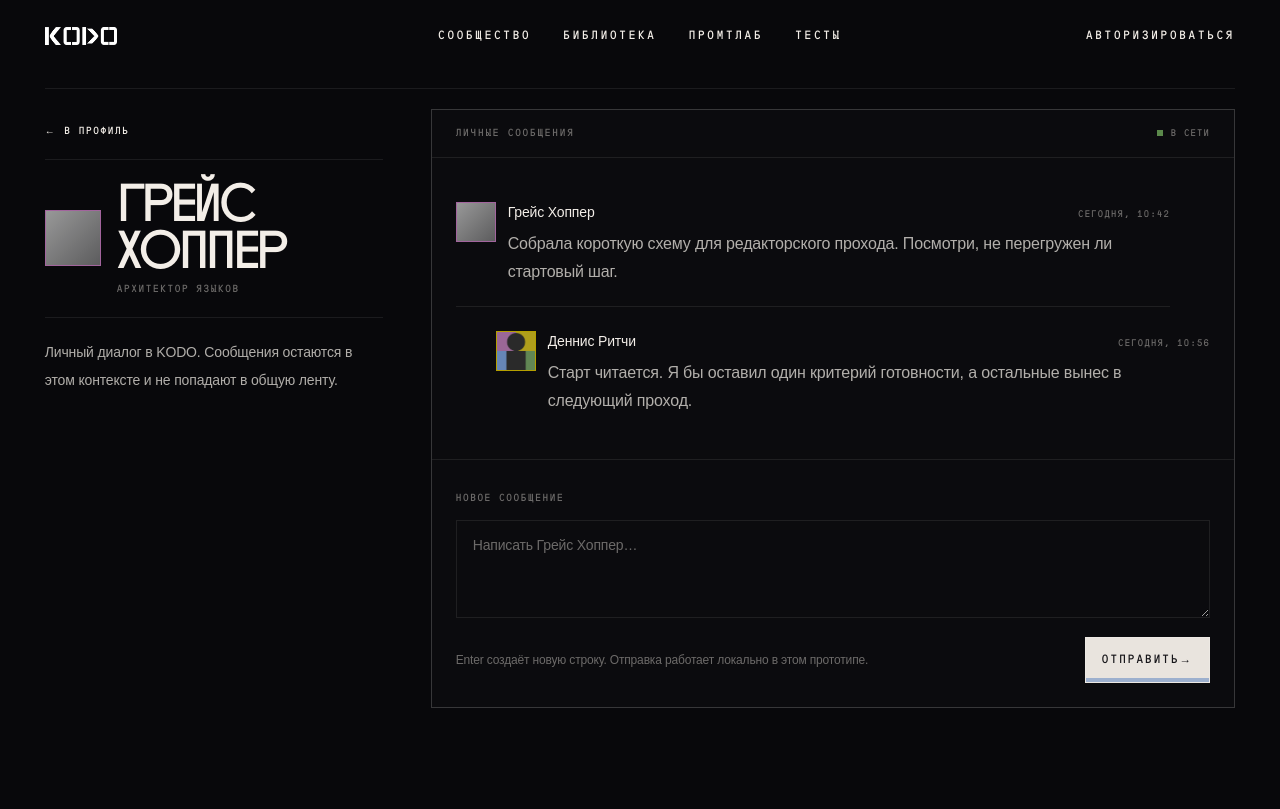
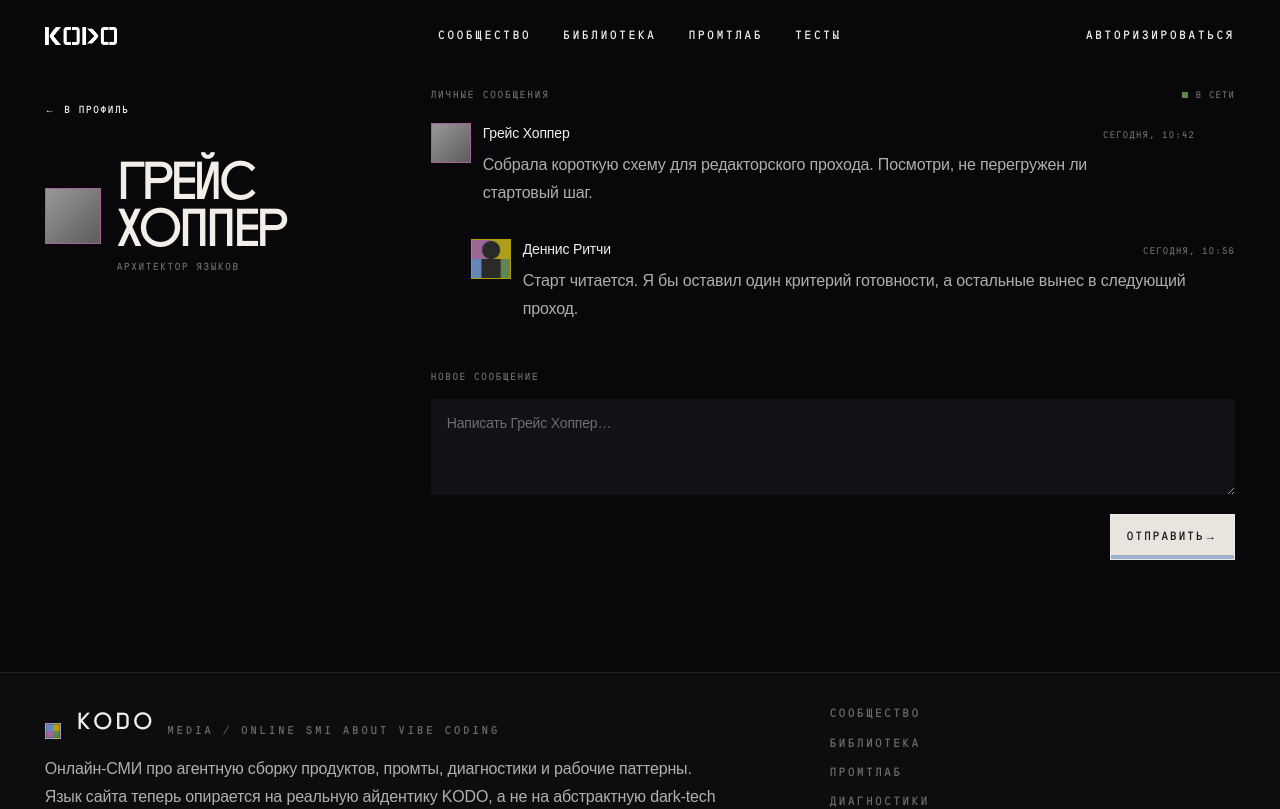
Before and after one commit to TemnovTema/kodo.media, a Next.js app: page /messages/grace-hopper in a window 1280 px wide. Shown: the top 809 px of the page. Built offline with nearby package versions, Linux system fonts and the light colour scheme; grey boxes are pictures that could not be loaded; a web font is replaced by a local one.

Commit message:
Simplify message thread layout

```diff
--- a/src/components/message-thread.tsx
+++ b/src/components/message-thread.tsx
@@ -41,7 +41,7 @@ export function MessageThread({
 
   return (
     <div className="page-stack">
-      <section className="border-t border-[var(--color-border)] pt-5">
+      <section>
         <div className="grid gap-8 xl:grid-cols-[minmax(15rem,0.42fr)_minmax(0,1fr)] xl:gap-12">
           <aside className="space-y-5 xl:pt-2">
             <Link
@@ -51,7 +51,7 @@ export function MessageThread({
               <span aria-hidden="true">←</span> В профиль
             </Link>
 
-            <div className="flex items-center gap-4 border-y border-[var(--color-border)] py-5">
+            <div className="flex items-center gap-4 py-5">
               <ProfileAvatar profile={participant} className="h-14 w-14" sizes="56px" />
               <div className="min-w-0">
                 <h1 className="text-balance text-[clamp(2.1rem,4vw,3.4rem)] leading-[0.92] tracking-[-0.07em] text-[var(--color-text)]">
@@ -63,13 +63,10 @@ export function MessageThread({
               </div>
             </div>
 
-            <p className="max-w-sm text-sm leading-7 text-[var(--color-text-soft)]">
-              Личный диалог в KODO. Сообщения остаются в этом контексте и не попадают в общую ленту.
-            </p>
           </aside>
 
-          <section className="border border-[var(--color-border-strong)] bg-[var(--color-panel)]" aria-label={`Диалог с ${participant.name}`}>
-            <div className="flex items-center justify-between gap-4 border-b border-[var(--color-border)] px-5 py-4 sm:px-6">
+          <section aria-label={`Диалог с ${participant.name}`}>
+            <div className="flex items-center justify-between gap-4 pb-5">
               <p className="font-mono text-[0.62rem] uppercase tracking-[0.18em] text-[var(--color-text-muted)]">
                 личные сообщения
               </p>
@@ -79,7 +76,7 @@ export function MessageThread({
               </span>
             </div>
 
-            <ol className="space-y-1 px-5 py-5 sm:px-6 sm:py-6" aria-live="polite">
+            <ol className="space-y-8" aria-live="polite">
               {messages.map((item) => {
                 const isOwn = item.authorSlug === currentProfile.slug;
                 const author = isOwn ? currentProfile : participant;
@@ -87,7 +84,7 @@ export function MessageThread({
                 return (
                   <li
                     key={item.id}
-                    className={`grid gap-3 border-b border-[var(--color-border)] py-5 last:border-b-0 sm:grid-cols-[2.5rem_minmax(0,1fr)] ${
+                    className={`grid gap-3 sm:grid-cols-[2.5rem_minmax(0,1fr)] ${
                       isOwn ? "sm:ml-10" : "sm:mr-10"
                     }`}
                   >
@@ -113,7 +110,7 @@ export function MessageThread({
               })}
             </ol>
 
-            <form onSubmit={sendMessage} className="border-t border-[var(--color-border)] p-5 sm:p-6">
+            <form onSubmit={sendMessage} className="mt-10">
               <label
                 htmlFor="message-draft"
                 className="font-mono text-[0.62rem] uppercase tracking-[0.16em] text-[var(--color-text-muted)]"
@@ -126,12 +123,9 @@ export function MessageThread({
                 onChange={(event) => setDraft(event.target.value)}
                 placeholder={`Написать ${participant.name}…`}
                 rows={3}
-                className="mt-3 w-full resize-y border border-[var(--color-border)] bg-transparent px-4 py-3 text-sm leading-6 text-[var(--color-text)] outline-none transition-colors placeholder:text-[var(--color-text-muted)] focus:border-[var(--color-accent)]"
+                className="mt-3 w-full resize-y bg-[var(--color-surface)] px-4 py-3 text-sm leading-6 text-[var(--color-text)] outline-none transition-colors placeholder:text-[var(--color-text-muted)] focus:bg-[var(--color-surface-soft)]"
               />
-              <div className="mt-3 flex flex-wrap items-center justify-between gap-3">
-                <p className="text-xs leading-5 text-[var(--color-text-muted)]">
-                  Enter создаёт новую строку. Отправка работает локально в этом прототипе.
-                </p>
+              <div className="mt-3 flex justify-end">
                 <button type="submit" className="button-primary min-h-11 px-5 text-[0.62rem]">
                   Отправить <span aria-hidden="true">→</span>
                 </button>
```
